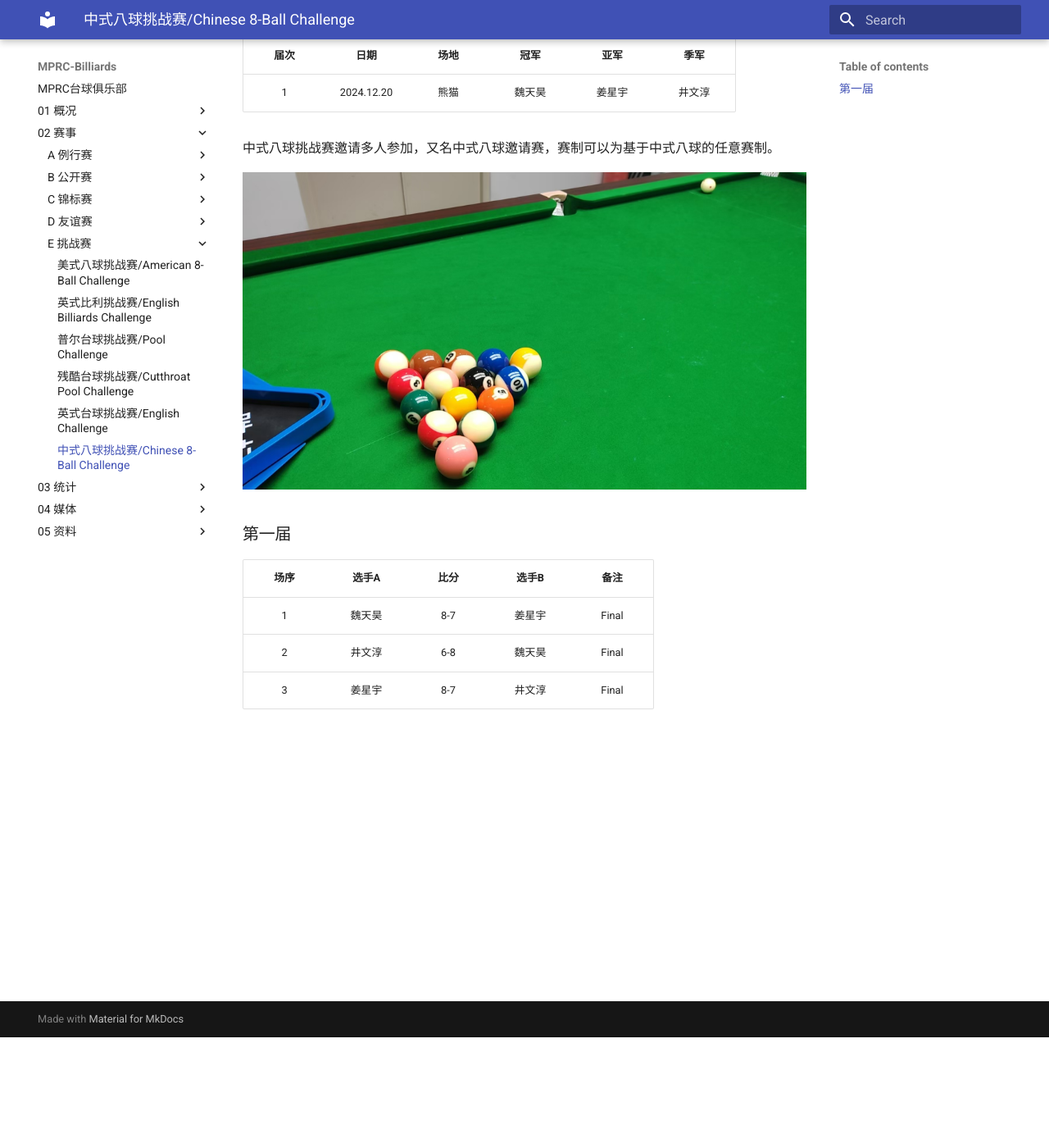
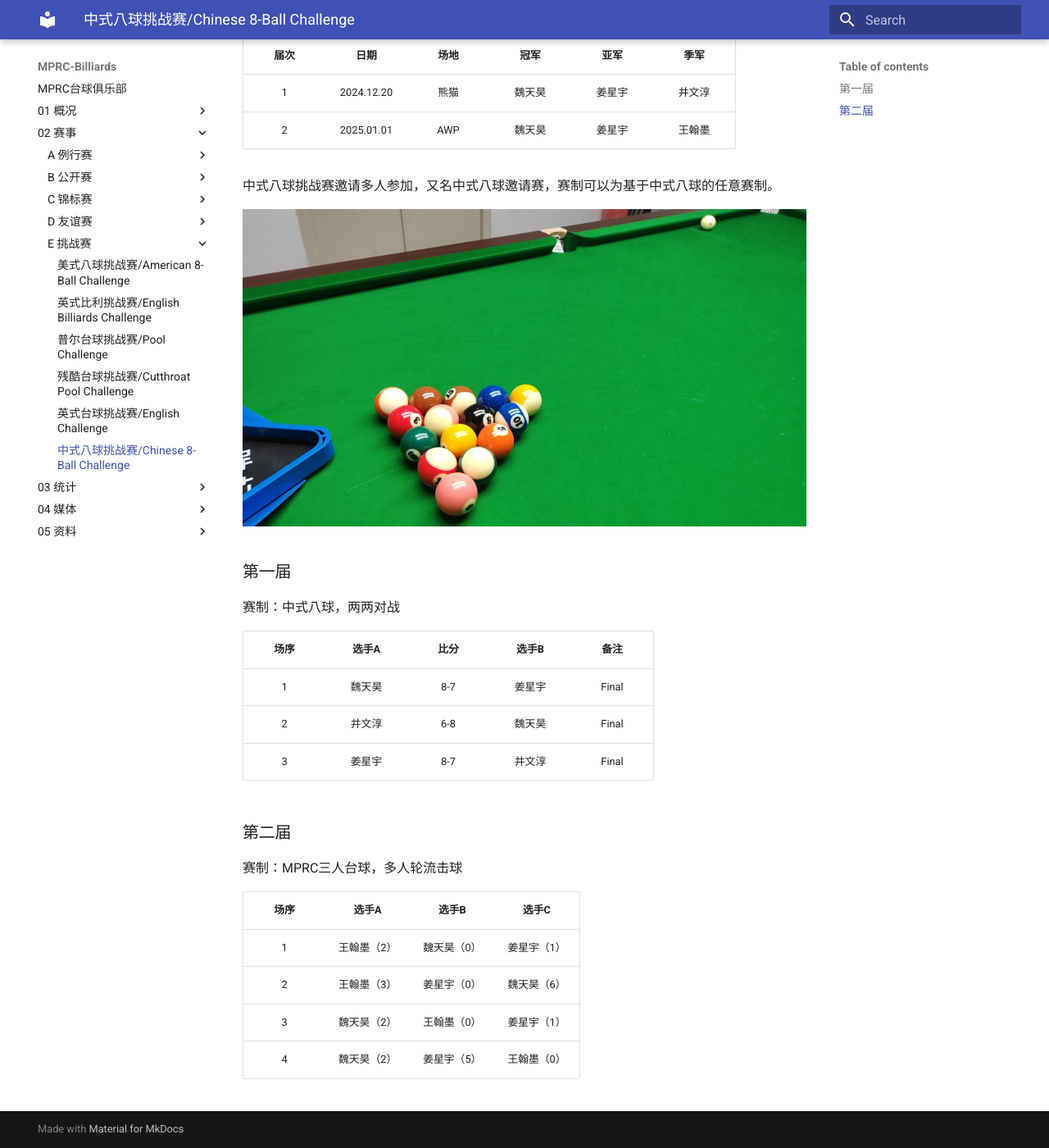
Before and after one commit to mprc-billiards/mprc-billiards.github.io, an MkDocs documentation site: the page built from docs/02-赛事/E-挑战赛/E06-中式八球挑战赛.md, in a window 1280 px wide and 1400 px high, scrolled down 135 px. Shown: the whole window at 82% size. Built offline with MkDocs 1.6.1 and Material for MkDocs 9.7.7, drawn with Linux system fonts in a browser that asks for light colours.

Commit message:
update 2025.01.01

```diff
--- a/docs/02-赛事/E-挑战赛/E06-中式八球挑战赛.md
+++ b/docs/02-赛事/E-挑战赛/E06-中式八球挑战赛.md
@@ -3,6 +3,7 @@
 | 届次 | 日期       | 场地    | 冠军   | 亚军  | 季军   |
 | :--: | :--------: | :----: | :---: | :---: | :----: |
 | 1    | 2024.12.20 | 熊猫   | 魏天昊 | 姜星宇 | 井文淳 |
+| 2    | 2025.01.01 | AWP    | 魏天昊 | 姜星宇 | 王翰墨 |
 
 中式八球挑战赛邀请多人参加，又名中式八球邀请赛，赛制可以为基于中式八球的任意赛制。
 
@@ -10,8 +11,21 @@
 
 ### 第一届
 
+赛制：中式八球，两两对战
+
 | 场序 | 选手A  | 比分  | 选手B  | 备注  |
 | :--: | :---: | :---: | :----: | :---: |
 | 1    | 魏天昊 | 8-7   | 姜星宇 | Final |
 | 2    | 井文淳 | 6-8   | 魏天昊 | Final |
 | 3    | 姜星宇 | 8-7   | 井文淳 | Final |
+
+### 第二届
+
+赛制：MPRC三人台球，多人轮流击球
+
+| 场序 | 选手A        | 选手B       | 选手C       |
+| :--: | :---------: | :---------: | :---------: |
+| 1    | 王翰墨（2）  | 魏天昊（0）  | 姜星宇（1）  |
+| 2    | 王翰墨（3）  | 姜星宇（0）  | 魏天昊（6）  |
+| 3    | 魏天昊（2）  | 王翰墨（0）  | 姜星宇（1）  |
+| 4    | 魏天昊（2）  | 姜星宇（5）  | 王翰墨（0）  |
```
Also changed, not shown: docs/01-概况/3-场馆设施.md (+12 -10 lines), docs/01-概况/4-历史汇总.md (+11 -0 lines), docs/01-概况/img/awp.jpg (added), 1 other file.
